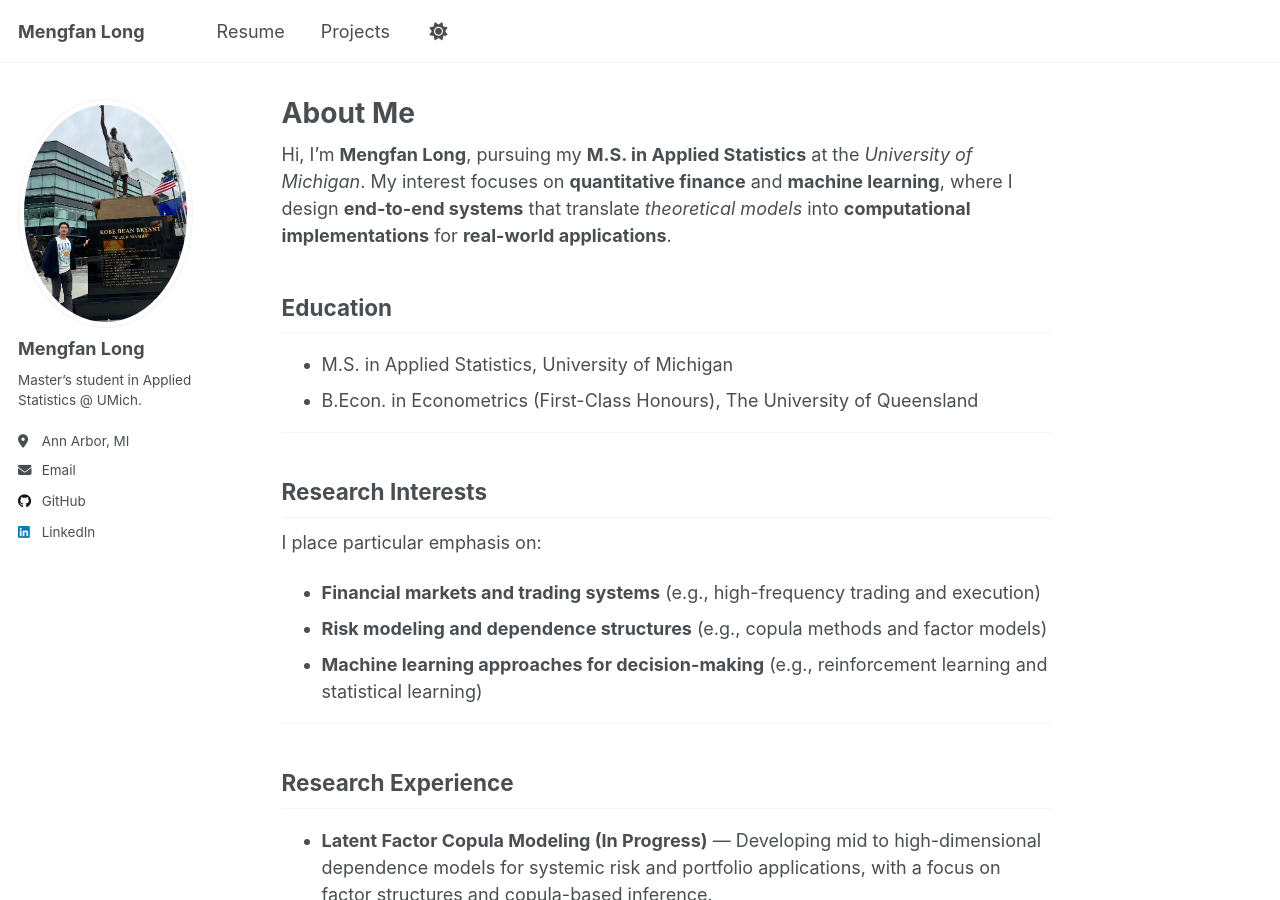
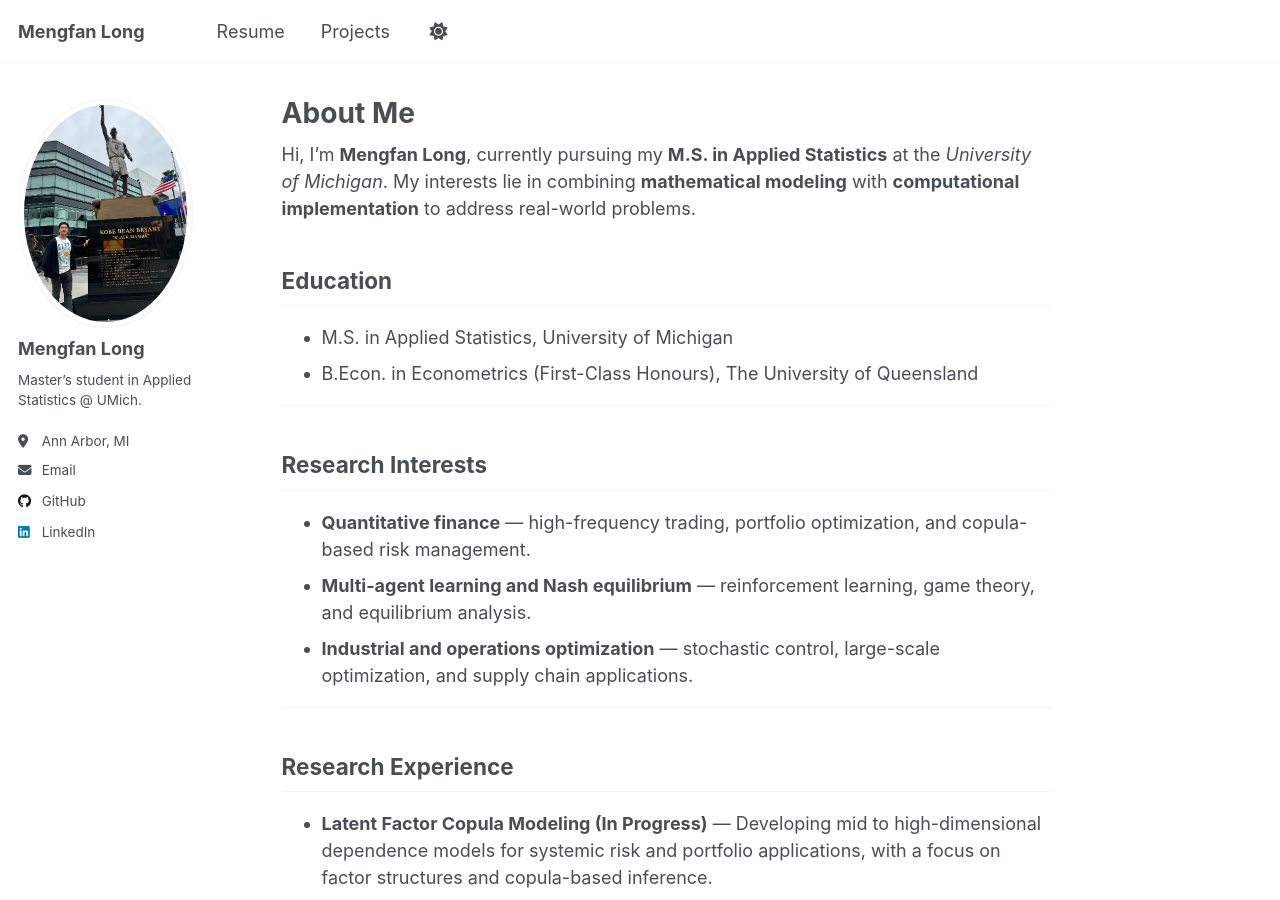
Before and after one commit to kevinlmf/kevinlmf.github.io, a Jekyll site: the page built from index.md, in a window 1280 px wide and 900 px high. Built offline with Jekyll 4.4.1, drawn with Linux system fonts in a browser that asks for light colours; a script that is not in the unit is left out.

Commit message:
Update index.md

```diff
--- a/index.md
+++ b/index.md
@@ -5,7 +5,8 @@ title: "About Me"
 author: Mengfan Long
 author_profile: true
 ---
-Hi, I’m **Mengfan Long**, pursuing my **M.S. in Applied Statistics** at the *University of Michigan*.  My interest focuses on **quantitative finance** and **machine learning**, where I design **end-to-end systems** that translate *theoretical models* into **computational implementations** for **real-world applications**.
+Hi, I’m **Mengfan Long**, currently pursuing my **M.S. in Applied Statistics** at the *University of Michigan*. My interests lie in combining **mathematical modeling** with **computational implementation** to address real-world problems.
+
 
 
 ## Education
@@ -15,13 +16,9 @@ Hi, I’m **Mengfan Long**, pursuing my **M.S. in Applied Statistics** at the *U
 ---
 
 ## Research Interests
-
-I place particular emphasis on:
-- **Financial markets and trading systems** (e.g., high-frequency trading and execution)
-- **Risk modeling and dependence structures** (e.g., copula methods and factor models)
-- **Machine learning approaches for decision-making** (e.g., reinforcement learning and statistical learning)
-
-
+- **Quantitative finance** — high-frequency trading, portfolio optimization, and copula-based risk management.
+- **Multi-agent learning and Nash equilibrium** — reinforcement learning, game theory, and equilibrium analysis.
+- **Industrial and operations optimization** — stochastic control, large-scale optimization, and supply chain applications.
 
 ---
 
```
